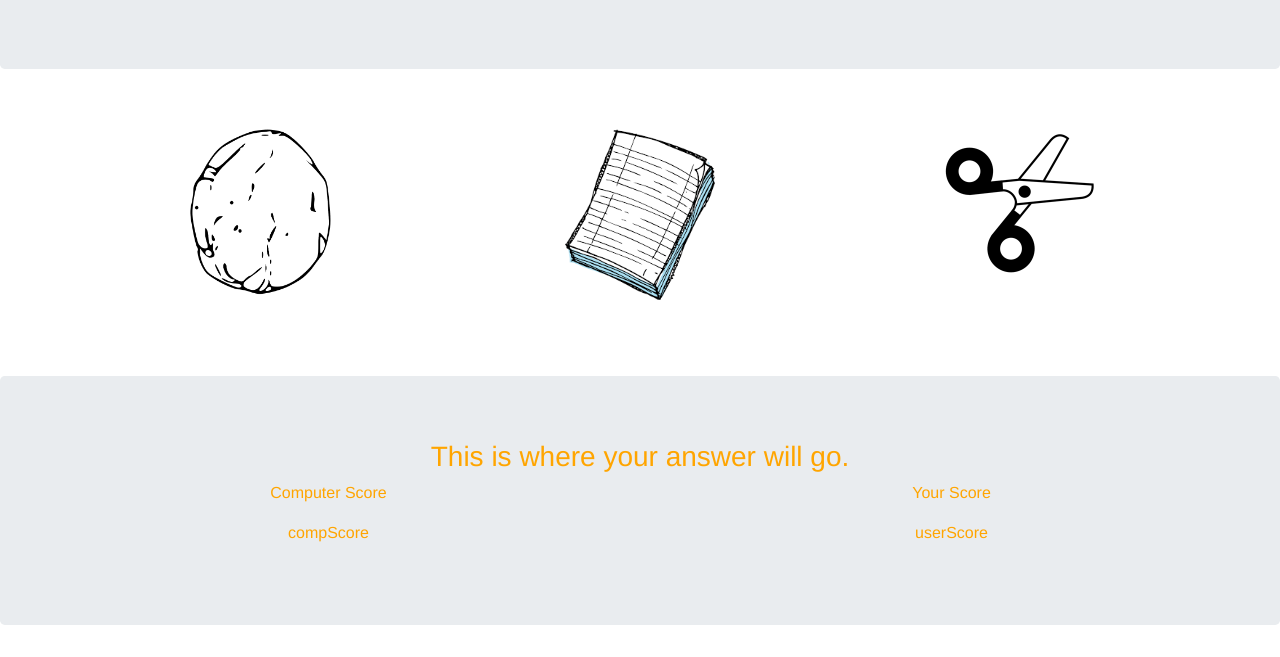
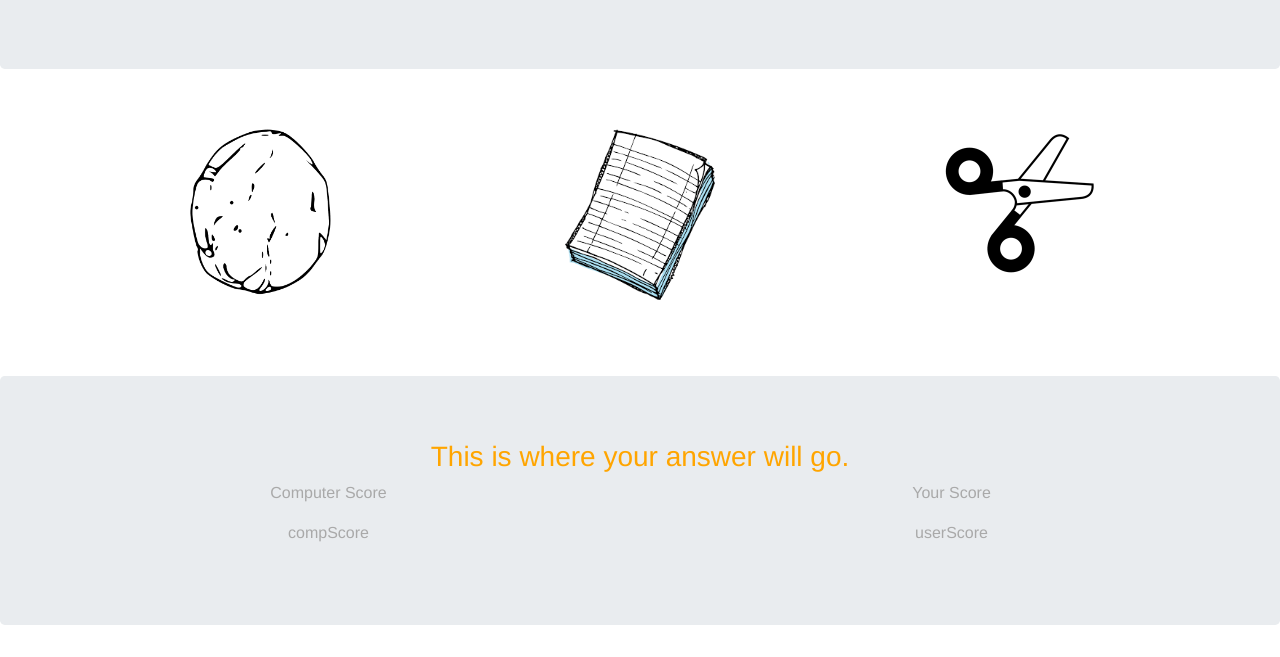
Before and after one commit to Estebrand/RPS-GAME, a plain HTML site: page index.html in a window 1280 px wide. Shown: the part 152-809 px from the top of the page. Drawn offline with nearby package versions, Linux system fonts and the light colour scheme.

Commit message:
now with styl'n

```diff
--- a/styles/styles.css
+++ b/styles/styles.css
@@ -29,6 +29,9 @@ h1, h2, h3, h4, h5, p {
 	color:orange;
 }
 
+p{
+	color:darkgrey;
+}
 h2{
 	font-weight: 100;
 	font-size: 40px;
```
